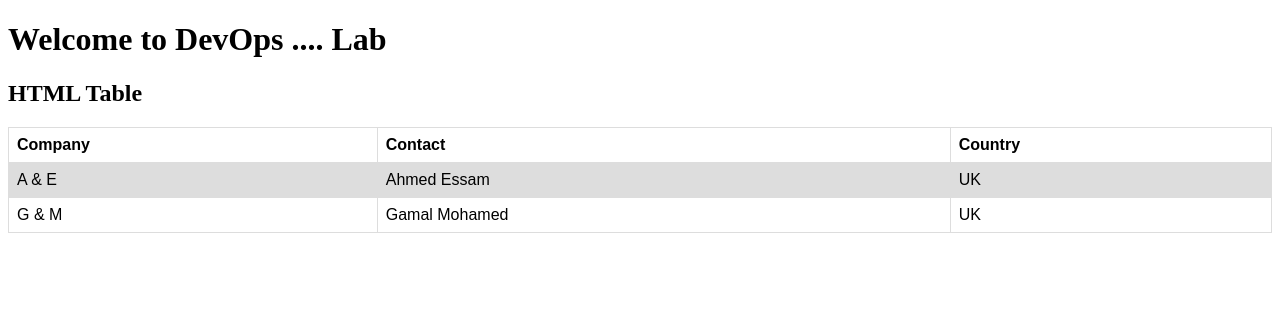
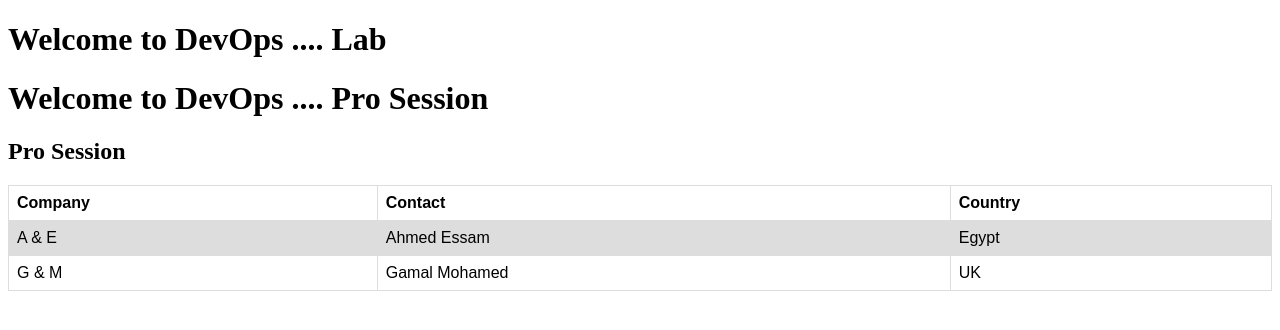
Before and after one commit to ahmedessam1197/pro-session, a plain HTML site: page index.html in a window 1280 px wide. Drawn offline with Linux system fonts and the light colour scheme.

Commit message:
Update index.html

```diff
--- a/index.html
+++ b/index.html
@@ -24,7 +24,8 @@ tr:nth-child(even) {
 </head>
 <body>
     <h1>Welcome to DevOps .... Lab</h1>
-    <h2>HTML Table</h2>
+    <h1>Welcome to DevOps .... Pro Session</h1>
+    <h2>Pro Session</h2>
 <table>
   <tr>
     <th>Company</th>
@@ -34,7 +35,7 @@ tr:nth-child(even) {
   <tr>
     <td>A & E</td>
     <td>Ahmed Essam</td>
-    <td>UK</td>
+    <td>Egypt</td>
   </tr>
   <tr>
     <td>G & M</td>
```
